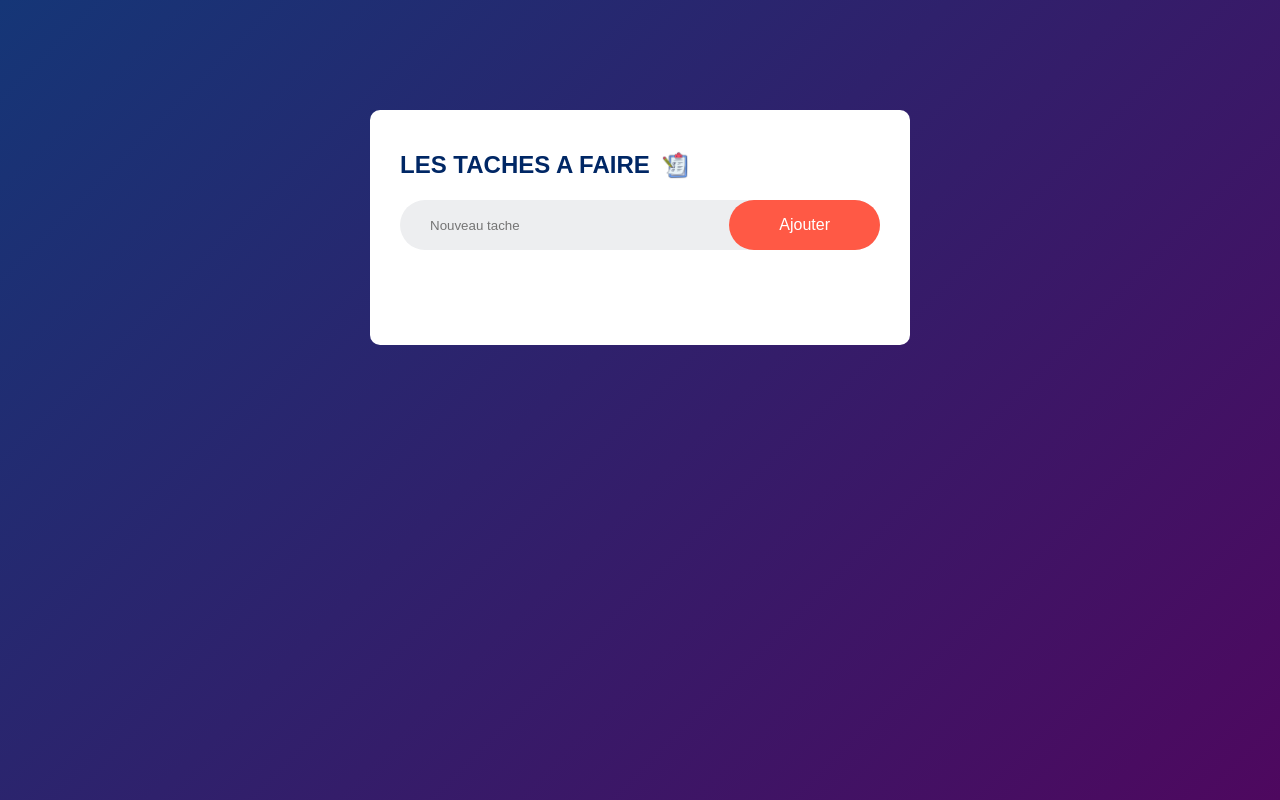
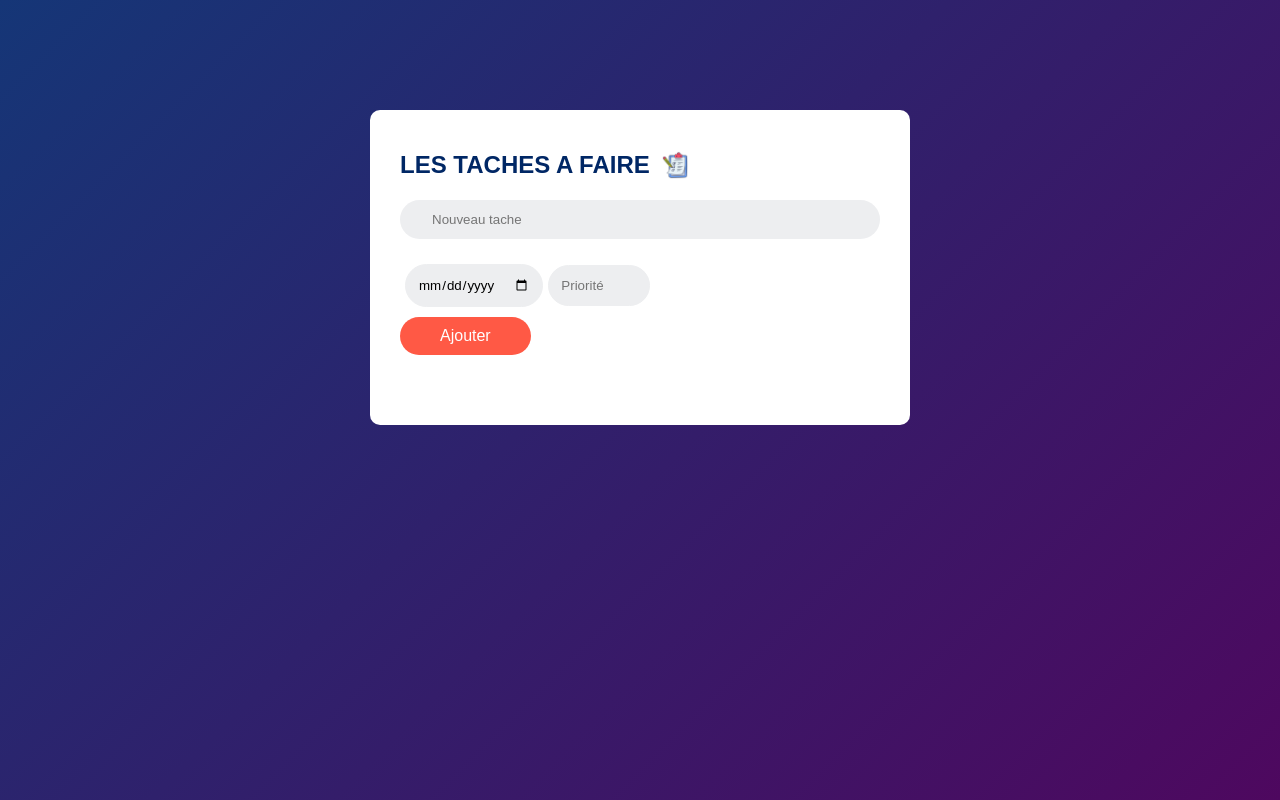
Before and after one commit to 77madel/TP_TACHES, a plain HTML site: page index.html in a window 1280 px wide. Drawn offline with Linux system fonts and the light colour scheme.

Commit message:
Todo en place

```diff
--- a/css/style.css
+++ b/css/style.css
@@ -43,24 +43,54 @@
     margin-bottom: 25px;
 }
 
+
+ .input{
+    display: flex;
+    align-items: center;
+}
+
+ .input-box1{
+    margin: 0 5px;
+    background: #edeef0;
+    outline: none;
+    background: transparent;
+    font-weight: 14px;
+    border-radius: 30px;
+    background: #edeef0;
+    border: 1px solid #edeef0;
+}
+
+.input-box2 input[type="number"]{
+    background: #edeef0;
+    outline: none;
+    background: transparent;
+
+    font-weight: 14px;
+    border-radius: 30px;
+    background: #edeef0;
+    border: 1px solid #edeef0;
+     width: 50%;
+}
+
 input{
     flex: 1;
     border: none;
     outline: none;
     background: transparent;
-    padding: 10px;
+    padding: 12px;
     font-weight: 14px;
 }
 
 button{
     border: none;
     outline: none;
-    padding: 16px 50px;
+    padding: 10px 40px;
     background: #ff5945;
     color: #fff;
     font-size: 16px;
     cursor: pointer;
     border-radius: 40px;
+    margin-top: 10px;
 }
 
 ul li{
@@ -70,6 +100,15 @@ ul li{
     user-select: none;
     cursor: pointer;
     position: relative;
+    display: flex;
+
+}
+
+ul li div{
+    display: flex;
+    align-items: center;
+    color: red;
+    margin-left: 25px;
 }
 
 /* ul li::before{
--- a/index.html
+++ b/index.html
@@ -1,26 +1,43 @@
 <!DOCTYPE html>
 <html lang="en">
+
 <head>
     <meta charset="UTF-8">
     <meta name="viewport" content="width=device-width, initial-scale=1.0">
     <link rel="stylesheet" href="css/style.css">
     <title>TP Gestions des Taches</title>
 </head>
+
 <body>
     <div class="container">
-         <div class="taches-app">
-            <h2>LES TACHES A FAIRE <img src="img/to-do-list.png"alt="" ></h2>
-            <div class="row">
-                <input type="text" id="input-box" placeholder="Nouveau tache">
+        <div class="taches-app">
+            <h2>LES TACHES A FAIRE <img src="img/to-do-list.png" alt=""></h2>
+            <form name="myForm" >
+
+
+                <div class="row">
+                    <input type="text" id="tache" name="tache" placeholder="Nouveau tache">
+                    <!-- onclick="ajouterTache()" -->
+                </div>
+                <div class="input">
+                    <div class="input-box1">
+                        <input type="Date" id="input-box1" name="date" placeholder="Date Echeange">
+                    </div>
+
+                    <div class="input-box2">
+                        <input type="number" name="priori" id="input-box2" placeholder="Priorité">
+                    </div>
+                </div>
                 <button onclick="ajouterTache()">Ajouter</button>
-            </div>
+            </form>
             <ul id="list-container">
                 <!-- <li class="checked">Task1</li>
-                <li>Task2</li>
-                <li>Task3</li> -->
-             </ul>
-         </div>
+                <li>Task2 <div>yygchjgzjg</div> <div>NV1</span></li>
+                <li>Task3</li>  -->
+            </ul>
+        </div>
     </div>
     <script type="text/javascript" src="js/script.js"></script>
 </body>
+
 </html>
--- a/js/script.js
+++ b/js/script.js
@@ -1,21 +1,32 @@
-const inputBox = document.getElementById("input-box");
-const listContainer = document.getElementById("list-container");
+// const inputBox = document.getElementById("input-box");
+// const inputBox1 = document.getElementById("input-box1");
+// const inputBox2 = document.getElementById("input-box2");
+
+
+ const listContainer = document.getElementById("list-container");
 
 function ajouterTache(){
-    if(inputBox.value === '')
+
+    let tache = document.forms["myForm"]["tache"].value;
+    let date =  document.forms["myForm"]["date"].value;
+    let priori = document.forms["myForm"]["priori"].value;
+
+
+    if(tache == "" || date == "" || priori == "")
     {
         alert("Veuillez remplir le champs");
+
     }
     else
     {
         let li = document.createElement("li");
-        li.innerHTML = inputBox.value;
+        li.innerHTML = tache + " " + date + " " + priori;
         listContainer.appendChild(li);
         let span = document.createElement("span");
         span.innerHTML = "\u00d7";
         li.appendChild(span);
     }
-    inputBox.value = "";
+
     saveData();
 }
 
```
Also changed, not shown: css/img/yes.png (deleted).
